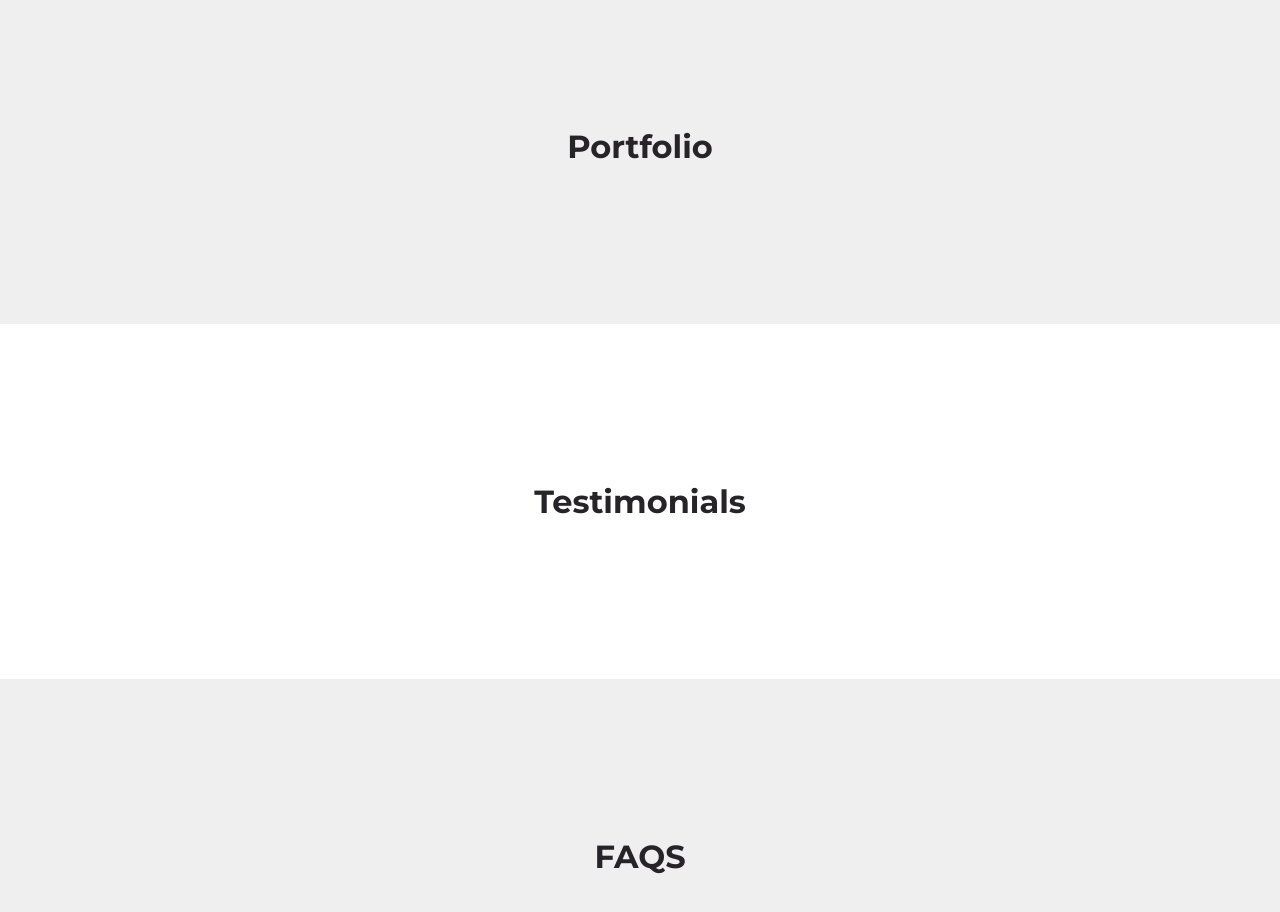
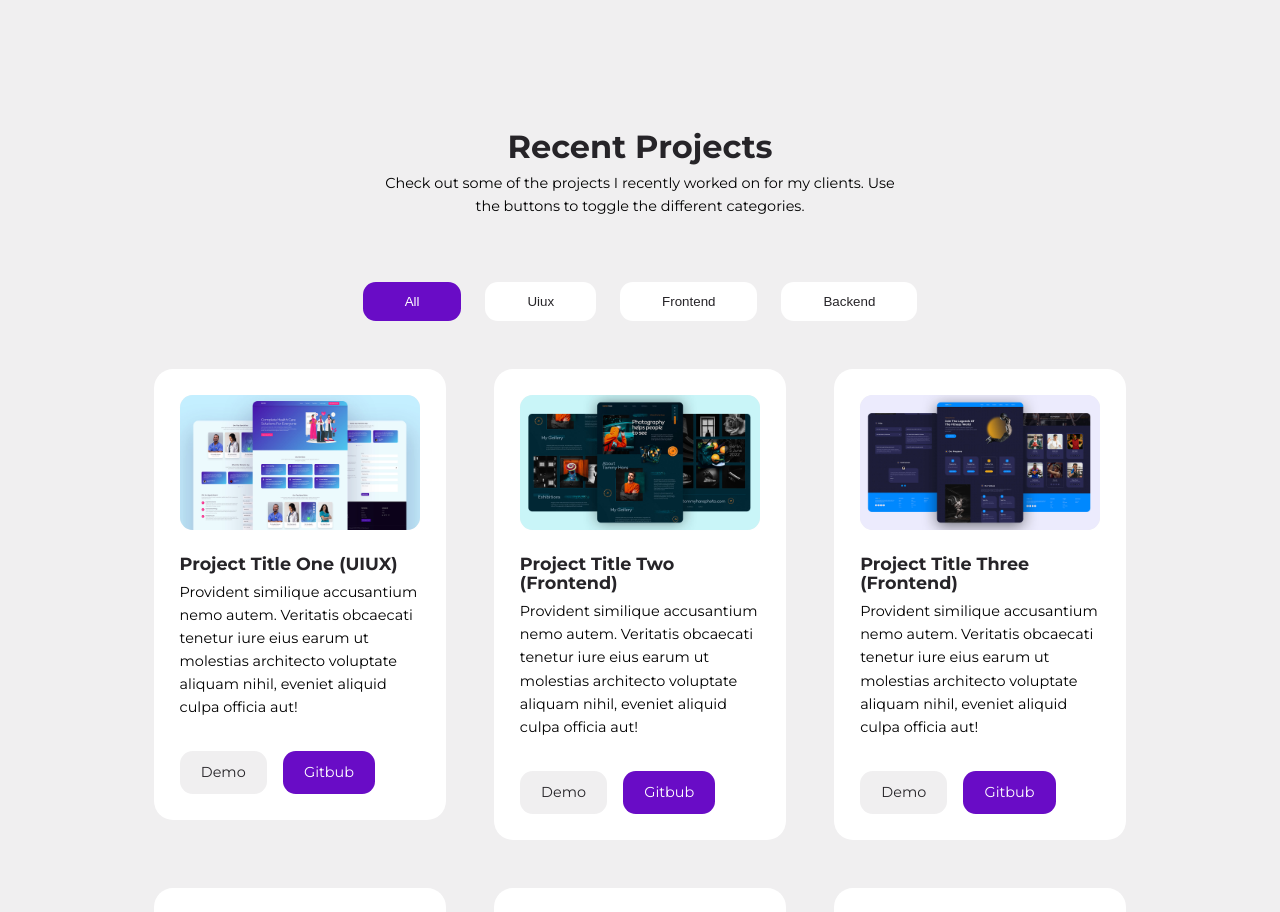
Before and after one commit to zvitambo/portfolio-platform, a React (Create React App) app: page / in a window 1280 px wide. Shown: the part 2560-3472 px from the top of the page. Built offline with nearby package versions, Linux system fonts and the light colour scheme.

Commit message:
added a portfolio section

```diff
--- a/package.json
+++ b/package.json
@@ -10,6 +10,7 @@
     "react-dom": "^18.2.0",
     "react-icons": "^4.11.0",
     "react-scripts": "5.0.1",
+    "swiper": "^10.3.1",
     "web-vitals": "^2.1.4"
   },
   "scripts": {
--- /dev/null
+++ b/src/sections/portfolio/CategoryButton.jsx
@@ -0,0 +1,11 @@
+import React from "react";
+
+const CategoryButton = ({ category, className, onChangeCategory }) => {
+  return (
+    <button className={className} onClick={() => onChangeCategory(category)}>
+      {category}
+    </button>
+  );
+};
+
+export default CategoryButton;
--- a/src/sections/portfolio/Portfolio.css
+++ b/src/sections/portfolio/Portfolio.css
@@ -0,0 +1,93 @@
+.portfolio__categories {
+    display: flex;
+    justify-content: center;
+    gap: 1.5rem;
+    flex-wrap: wrap;
+}
+
+.btn.cat__btn {
+    text-transform: capitalize;
+    transition: var(--transition);
+}
+
+.btn.cat__btn:hover {
+    transform: translateY(0);
+}
+
+
+.portfolio__projects {
+    margin-top: 3rem;
+    display: grid;
+    grid-template-columns: repeat(3, 1fr);
+    gap: 3rem;
+    align-items: start;
+}
+
+.card.portfolio__project {
+    animation: animateProject 800ms ease-in forwards;
+}
+
+@keyframes animateProject {
+    from {
+        opacity: 0;
+    }
+    to {
+        opacity: 1;
+    }
+}
+
+.portfolio__project-image {
+    width: 100%;
+    height: fit-content;
+    min-height: 7rem;
+    max-height: 15rem;
+    background: var(--color-light);
+    border-radius: var(--border-radius-2);
+    margin-bottom: 1.5rem;
+    overflow: hidden;
+}
+
+.portfolio__project p {
+    margin: 0.5rem 0 2rem;
+}
+
+.portfolio__project-cta {
+    display: flex;
+    gap: 1rem;
+}
+
+.portfolio__project:hover .btn.sm {
+    border-color: var(--color-white);
+}
+
+.portfolio__project:hover .btn.sm.primary {
+    background: transparent;
+    color: var(--color-primary);
+    border-color: var(--color-primary);
+}
+
+
+/* MEDIA QUERIES (tablets) */
+@media screen and (max-width: 1024px) {
+    .portfolio__projects {
+        grid-template-columns: 1fr 1fr;
+        gap: 2rem;
+    }
+}
+
+
+/* MEDIA QUERIES (phones) */
+@media screen and (max-width: 600px) {
+    .portfolio__categories {
+        gap: 0.6rem;
+    }
+
+    .btn.cat__btn {
+        padding: 0.7rem 0.8rem;
+    }
+
+    .portfolio__projects {
+        grid-template-columns: 1fr;
+        gap: 1.5rem;
+    }
+}
--- a/src/sections/portfolio/Portfolio.jsx
+++ b/src/sections/portfolio/Portfolio.jsx
@@ -1,9 +1,43 @@
-import React from 'react'
+import "./Portfolio.css";
+import Projects from "./Projects";
+import ProjectsCategories from "./ProjectsCategories";
+import data from "./data";
+import { useState } from "react";
 
 const Portfolio = () => {
+  const [projects, setProjects] = useState(data);
+
+  const categories = data.map((item) => item.category);
+  const uniqueCategories = ["all", ...new Set(categories)];
+
+  const filterProjectsHandler = (category) => {
+    if (category === "all") {
+      setProjects(data);
+      return;
+    }
+
+    const filterProjects = data.filter(
+      (project) => project.category === category
+    );
+    setProjects(filterProjects);
+  };
+
   return (
-   <section id="portfolio"><h2>Portfolio</h2></section>
-  )
-}
+    <section id='portfolio'>
+      <h2>Recent Projects</h2>
+      <p>
+        Check out some of the projects I recently worked on for my clients. Use
+        the buttons to toggle the different categories.
+      </p>
+      <div className='container portfolio__container'>
+        <ProjectsCategories
+          categories={uniqueCategories}
+          onFilterProjects={filterProjectsHandler}
+        />
+        <Projects projects={projects} />
+      </div>
+    </section>
+  );
+};
 
-export default Portfolio
+export default Portfolio;
--- /dev/null
+++ b/src/sections/portfolio/Project.jsx
@@ -0,0 +1,33 @@
+import Card from "../../components/Card";
+
+const Project = ({ project }) => {
+  return (
+    <Card className='portfolio__project'>
+      <div className='portfolio__project-image'>
+        <img src={project.image} alt='Portfolio Project' />
+      </div>
+      <h4>{project.title}</h4>
+      <p>{project.desc}</p>
+      <div className='portfolio__project-cta'>
+        <a
+          href={project.demo}
+          className='btn sm'
+          target='_blank'
+          rel='noopner noreferrer'
+        >
+          Demo
+        </a>
+        <a
+          href={project.github}
+          className='btn sm primary'
+          target='_blank'
+          rel='noopner noreferrer'
+        >
+          Gitbub
+        </a>
+      </div>
+    </Card>
+  );
+};
+
+export default Project;
--- /dev/null
+++ b/src/sections/portfolio/Projects.jsx
@@ -0,0 +1,13 @@
+import Project from "./Project";
+
+const Projects = ({ projects }) => {
+  return (
+    <div className='portfolio__projects'>
+      {projects.map((project) => (
+        <Project key={project.id} project={project} />
+      ))}
+    </div>
+  );
+};
+
+export default Projects;
--- /dev/null
+++ b/src/sections/portfolio/ProjectsCategories.jsx
@@ -0,0 +1,28 @@
+import { useState } from "react";
+import CategoryButton from "./CategoryButton";
+
+const ProjectsCategories = ({ categories, onFilterProjects }) => {
+  const [activeCategory, setActiveCategory] = useState("all");
+
+  const changeCategoryHandler = (activeCat) => {
+    setActiveCategory(activeCat);
+    onFilterProjects(activeCat);
+  };
+
+  return (
+    <div className='portfolio__categories'>
+      {categories.map((category) => (
+        <CategoryButton
+          key={category}
+          category={category}
+          onChangeCategory={() => changeCategoryHandler(category)}
+          className={`btn cat__btn ${
+            activeCategory === category ? "primary" : "white"
+          }`}
+        />
+      ))}
+    </div>
+  );
+};
+
+export default ProjectsCategories;
```
Also changed, not shown: 1 other file (tests, documents, lock files or other folders).
